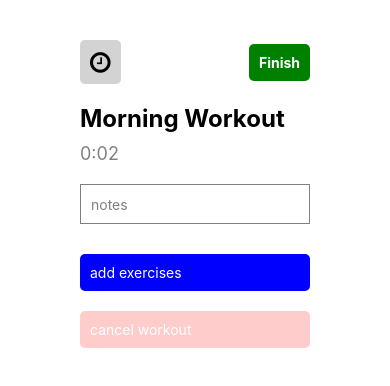
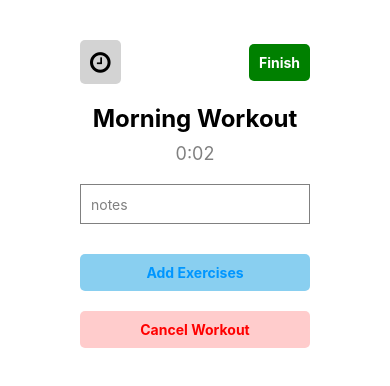
Before and after one commit to fintan238/Workout, a React Native app: screen /Workout in a window 390 px wide. Both pictures are taken after a click on the button "START AN EMPTY WORKOUT". Shown: the top 386 px of the page. Built offline with nearby package versions, Linux system fonts and the light colour scheme.

Commit message:
Style changes to buttons to match model

```diff
--- a/screens/ExerciseModal.js
+++ b/screens/ExerciseModal.js
@@ -47,10 +47,10 @@ const ExerciseModal = ({ setModalVisible }) => {
         onChangeText={setNotes}
       />
       <TouchableOpacity style={styles.addButton} onPress={() => setExerciseModalVisible(true)}>
-        <Text style={styles.addButtonText}>Add exercises</Text>
+        <Text style={styles.addButtonText}>Add Exercises</Text>
       </TouchableOpacity>
       <TouchableOpacity style={styles.cancelButton} onPress={() => setModalVisible(false)}>
-        <Text style={styles.cancelButtonText}>Cancel workout</Text>
+        <Text style={styles.cancelButtonText}>Cancel Workout</Text>
       </TouchableOpacity>
 
       {exerciseModalVisible && (
@@ -97,11 +97,13 @@ const styles = StyleSheet.create({
     fontSize: 24,
     fontWeight: 'bold',
     marginBottom: 10,
+    textAlign: 'center', // Center the text
   },
   timer: {
     fontSize: 18,
     color: 'gray',
     marginBottom: 20,
+    textAlign: 'center', // Center the text
   },
   notesInput: {
     height: 40,
@@ -112,7 +114,7 @@ const styles = StyleSheet.create({
     color: 'black',
   },
   addButton: {
-    backgroundColor: 'blue',
+    backgroundColor: '#89CFF0',
     padding: 10,
     borderRadius: 5,
     marginVertical: 10,
@@ -124,12 +126,14 @@ const styles = StyleSheet.create({
     marginVertical: 10,
   },
   addButtonText: {
-    color: 'white',
-    textTransform: 'lowercase',
+    color: '#0096FF',
+    fontWeight: 'bold',
+    textAlign: 'center', // Center the text
   },
   cancelButtonText: {
-    color: 'white',
-    textTransform: 'lowercase',
+    color: 'red',
+    fontWeight: 'bold',
+    textAlign: 'center', // Center the text
   },
 });
 
```
